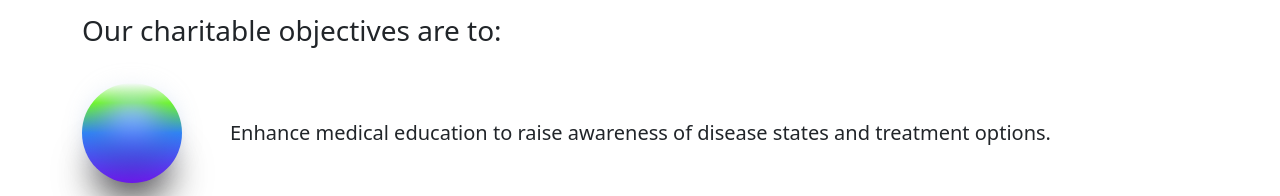
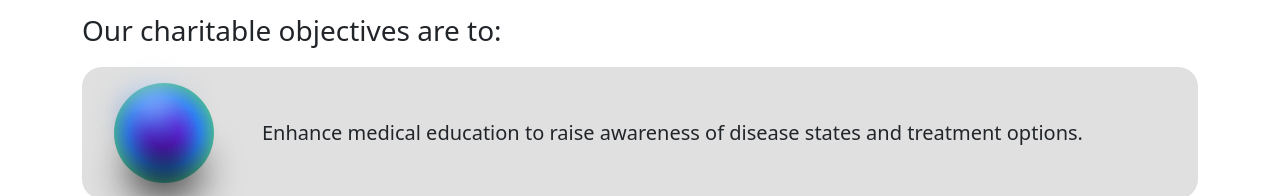
Before and after one commit to JoeCapo/hope-foundation, a Vue app: page / in a window 1280 px wide. Shown: the part 756-952 px from the top of the page. Built offline with nearby package versions, Linux system fonts and the light colour scheme.

Commit message:
sphere adn objective item refactor

```diff
--- a/src/components/ItemSphere.vue
+++ b/src/components/ItemSphere.vue
@@ -10,12 +10,13 @@
 
 <style>
 .main-sphere {
-  background: linear-gradient(#fff 0%, #6eff1a 20%, #2e86fb 50%, #7119f4 100%);
+  background: radial-gradient(#7119f4 20%, #2e86fb 50%, #6eff1a 100%);
   border-radius: 9999px;
   height: 100px;
   margin: 1rem auto;
   position: relative;
   width: 100px;
+  z-index: 0;
 }
 .main-sphere:before,
 .main-sphere:after {
@@ -25,7 +26,7 @@
   filter: blur(20px);
   height: 40px;
   position: absolute;
-  z-index: -1;
+  z-index: 1;
 }
 .main-sphere:before {
   background: rgba(0, 0, 0, 0.4);
@@ -40,13 +41,13 @@
 
 .inner-sphere {
   background: linear-gradient(#fff 0%, #2e86fb 60%, #7119f4 100%);
-  border-radius: 9999px;
+  border-radius: 50%;
   box-shadow: 0 8px 20px rgba(0, 0, 0, 0.5);
-  height: 60px;
+  height: 50px;
   filter: blur(15px);
-  left: 20px;
+  left: 15px;
   position: absolute;
-  top: 15px;
-  width: 60px;
+  top: 5px;
+  width: 50px;
 }
 </style>
--- a/src/components/ObjectiveItem.vue
+++ b/src/components/ObjectiveItem.vue
@@ -17,17 +17,9 @@ defineProps(['objectiveDescription'])
 <style>
 .objective-item {
   margin-bottom: 1rem;
-}
-.objective-item .image {
-  width: 100px;
-  height: 100px;
-  border-radius: 50%;
-  background: linear-gradient(to bottom right, #7119f4, #6eff1a);
-  box-shadow:
-    0 0 10px rgba(0, 0, 0, 0.2),
-    /* Inner shadow for depth */ 0 0 20px rgba(0, 0, 0, 0.3),
-    /* Inner shadow for depth */ 0 0 30px rgba(0, 0, 0, 0.4); /* Inner shadow for depth */
-  transform: translateZ(10px);
+  padding: 0 2rem;
+  background-color: #e0e0e0;
+  border-radius: 20px;
 }
 
 .objective-item .description {
```
